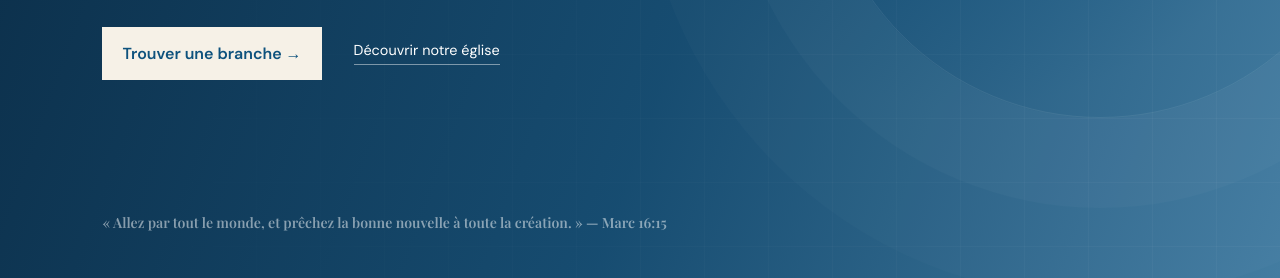
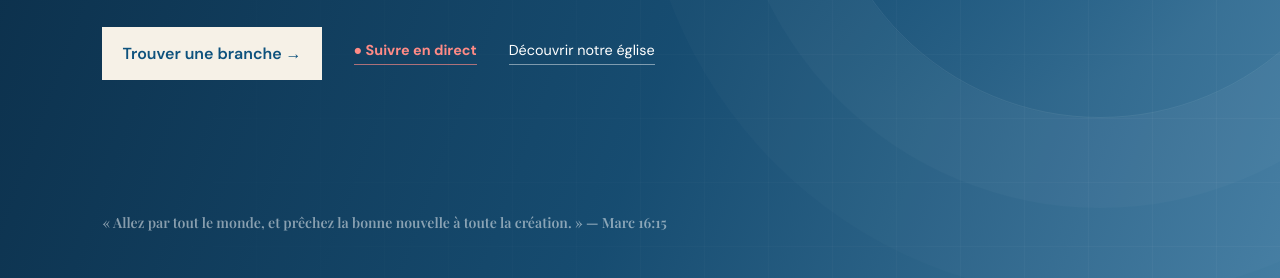
Before and after one commit to colonblack/EAP, a website: page index.html in a window 1280 px wide. Shown: the part 522-800 px from the top of the page. Drawn offline with nearby package versions, Linux system fonts and the light colour scheme; a web font is replaced by a local one.

Commit message:
Add live streaming link to hero

```diff
--- a/index.html
+++ b/index.html
@@ -58,6 +58,7 @@
         <p class="hero-copy" data-i18n="heroCopy">Comme au jour de la Pentecôte, nous croyons en une Église vivante, conduite et fortifiée par le Saint-Esprit.</p>
         <div class="hero-actions">
           <a class="button button-light" href="#branches" data-i18n="findBranch">Trouver une branche <span aria-hidden="true">→</span></a>
+          <a class="text-link live-hero-link" href="#live" data-i18n="watchLive">● Suivre en direct</a>
           <a class="text-link" href="#about" data-i18n="discover">Découvrir notre église</a>
         </div>
       </div>
--- a/src/main.js
+++ b/src/main.js
@@ -15,6 +15,7 @@ const copy = {
     heroTitle: 'Remplis du<br><em>Saint-Esprit.</em>',
     heroCopy: 'Comme au jour de la Pentecôte, nous croyons en une Église vivante, conduite et fortifiée par le Saint-Esprit.',
     findBranch: 'Trouver une branche →',
+    watchLive: '● Suivre en direct',
     discover: 'Découvrir notre église',
     nextLabel: 'Prochain rendez-vous',
     sunday: 'Dimanche',
@@ -90,6 +91,7 @@ const copy = {
     heroTitle: 'Filled with the<br><em>Holy Spirit.</em>',
     heroCopy: 'As on the day of Pentecost, we believe in a living Church, led and strengthened by the Holy Spirit.',
     findBranch: 'Find a branch →',
+    watchLive: '● Watch live',
     discover: 'Discover our church',
     nextLabel: 'Next gathering',
     sunday: 'Sunday',
--- a/styles.css
+++ b/styles.css
@@ -267,6 +267,16 @@ button, input, select, textarea {
   font-size: .9rem;
   border-bottom: 1px solid rgba(255, 255, 255, .45);
   padding-bottom: .35rem
+}
+
+.live-hero-link {
+  color: #ff8b86;
+  border-bottom-color: rgba(255, 139, 134, .65);
+  font-weight: 700;
+}
+
+.live-hero-link:hover {
+  color: white;
 }
 
 .hero-side {
```
